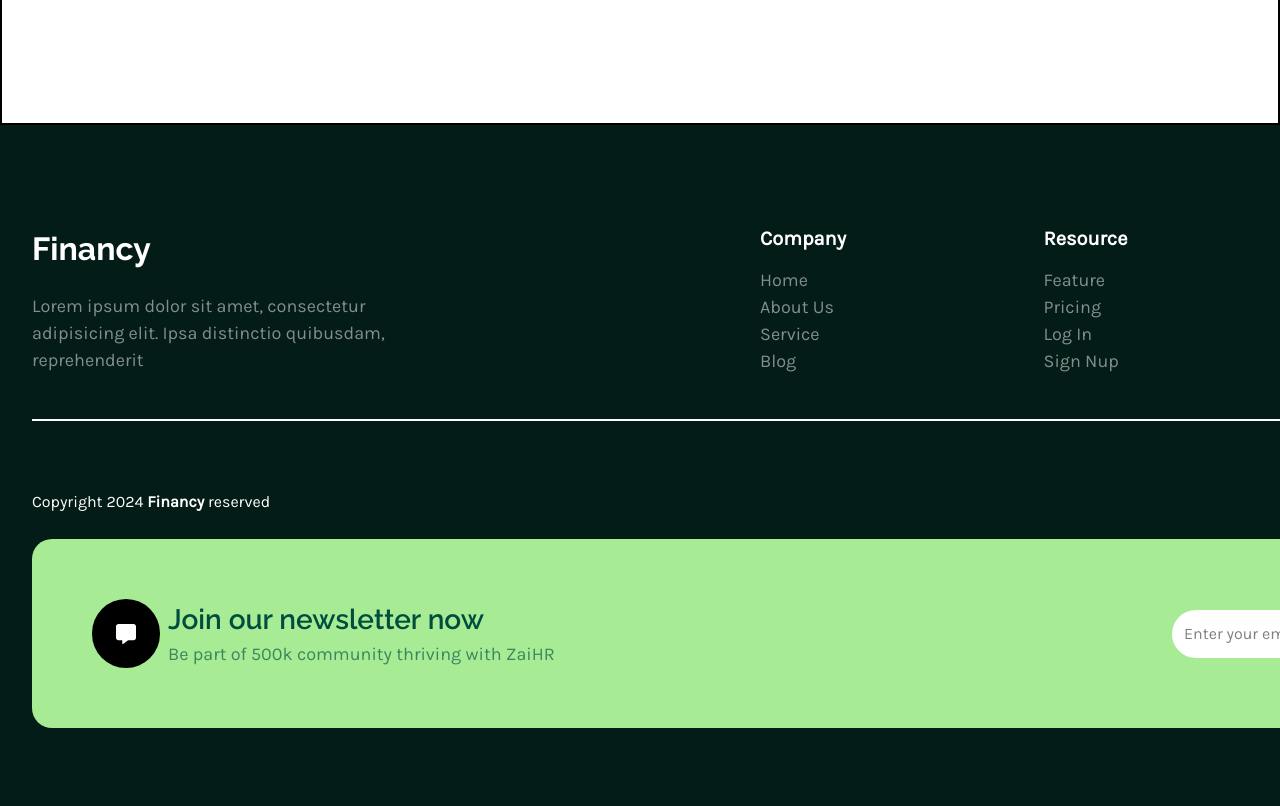
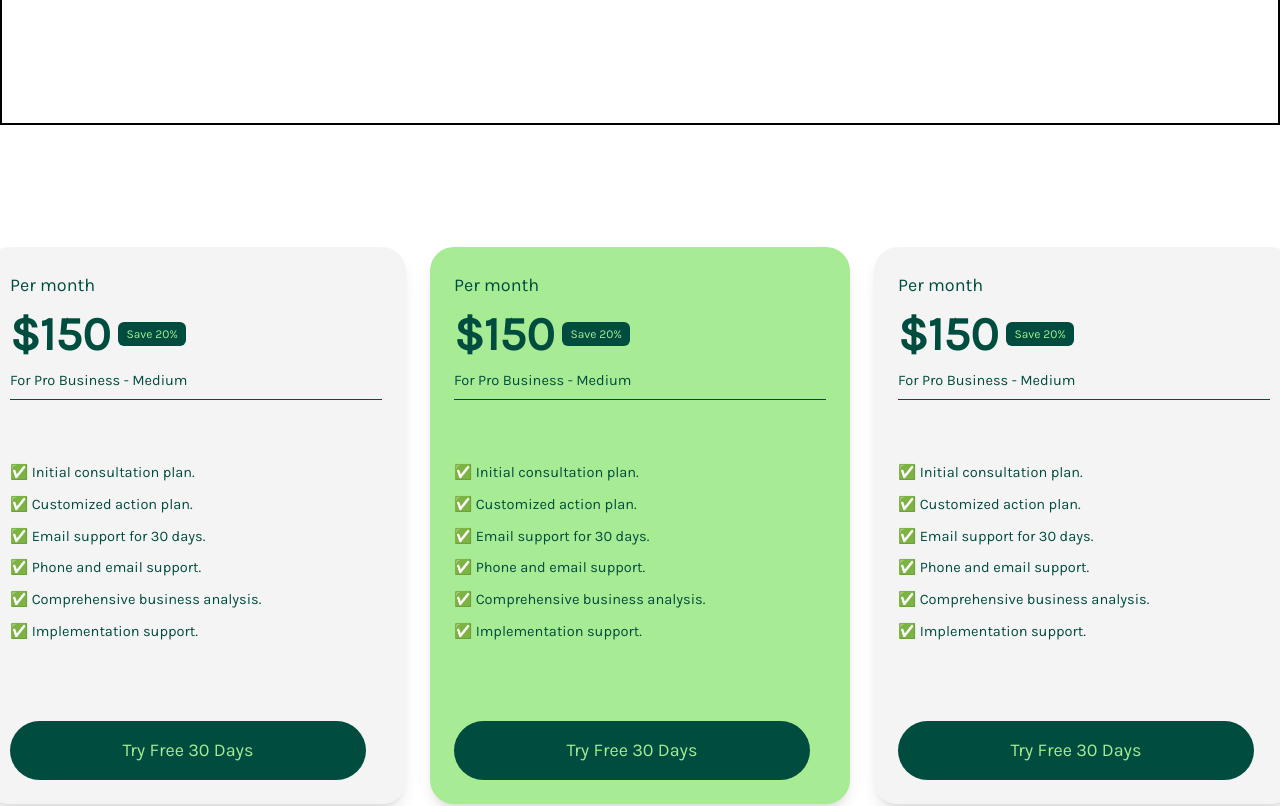
Before and after one commit to book-an-appoinment/client, a React (Vite) app: page / in a window 1280 px wide. Shown: the part 4300-5106 px from the top of the page. Built offline with nearby package versions, Linux system fonts and the light colour scheme.

Commit message:
pricing card section done

```diff
--- a/package.json
+++ b/package.json
@@ -12,6 +12,7 @@
   "dependencies": {
     "@fontsource/karla": "^5.1.1",
     "@fontsource/raleway": "^5.1.1",
+    "@fontsource/urbanist": "^5.1.1",
     "@heroui/button": "^2.2.13",
     "@tailwindcss/vite": "^4.0.8",
     "lightningcss": "^1.29.1",
--- a/src/Pages/Home.jsx
+++ b/src/Pages/Home.jsx
@@ -1,5 +1,7 @@
 import Section from "../components/Home/Form/Section";
 import Header from "../components/Home/Header/Header";
+import PricingCard from "../components/Home/pricing/PricingCard";
+import SectionPricing from "../components/Home/pricing/SectionPricing";
 import Recruitment from "../components/Home/Recruitment/Recruitment";
 import Section3 from "../components/Home/section3/Section3";
 
@@ -13,10 +15,9 @@ const Home = () => {
         }
       />
       <Recruitment />
-
-
       <Section3/>
       <Section/>
+      <SectionPricing/>
 
 
     </div>
--- /dev/null
+++ b/src/components/Home/pricing/PricingCard.jsx
@@ -0,0 +1,45 @@
+import React from "react";
+import "@fontsource/raleway";
+import "@fontsource/urbanist";
+
+const PricingCard = ({ bgColor }) => {
+  return (
+    <div className={`w-[420px] h-[557px] ${bgColor} rounded-3xl flex flex-col p-6 shadow-lg`}>
+
+      {/* Per Month Section */}
+      <p className="text-lg text-[#004D3F] font-urbanist">Per month</p>
+
+      {/* Price Section */}
+      <div className="flex items-center gap-2">
+        <p className="font-raleway text-[47.39px] font-bold text-[#004D3F]">$150</p>
+        <span className="bg-[#004D3F] text-[#A7EB94] text-xs font-urbanist px-2 py-1 rounded-md">
+          Save 20%
+        </span>
+      </div>
+
+      {/* Plan Title */}
+      <p className="text-[14.58px] font-urbanist text-[#004D3F]">For Pro Business - Medium</p>
+
+      {/* Divider */}
+      <hr className="border-t border-[#004D3F] my-2" />
+
+      {/* Features List (Vertically Centered) */}
+      <ul className="text-[14.58px] font-urbanist text-[#004D3F] leading-[23.7px] flex-grow flex flex-col justify-center space-y-2">
+        <li>✅ Initial consultation plan.</li>
+        <li>✅ Customized action plan.</li>
+        <li>✅ Email support for 30 days.</li>
+        <li>✅ Phone and email support.</li>
+        <li>✅ Comprehensive business analysis.</li>
+        <li>✅ Implementation support.</li>
+      </ul>
+
+      {/* Call to Action Button */}
+      <button className="w-[356px] h-[59px] bg-[#004D3F] text-[#A7EB94] font-urbanist text-lg rounded-full mt-6">
+        Try Free 30 Days
+      </button>
+
+    </div>
+  );
+};
+
+export default PricingCard;
--- /dev/null
+++ b/src/components/Home/pricing/SectionPricing.jsx
@@ -0,0 +1,21 @@
+import React from 'react'
+import PricingCard from './PricingCard'
+
+function SectionPricing() {
+  return (
+    <section className="flex justify-center items-center min-h-screen bg-white">
+      <div className="flex flex-row justify-center gap-6">
+        {/* First Card */}
+        <PricingCard bgColor="bg-[#EFEFEFB2]" />
+
+        {/* Middle Card */}
+        <PricingCard bgColor="bg-[#A7EB94]" />
+
+        {/* Last Card */}
+        <PricingCard bgColor="bg-[#EFEFEFB2]" />
+      </div>
+    </section>
+  )
+}
+
+export default SectionPricing
```
Also changed, not shown: 1 other file (tests, documents, lock files or other folders).
